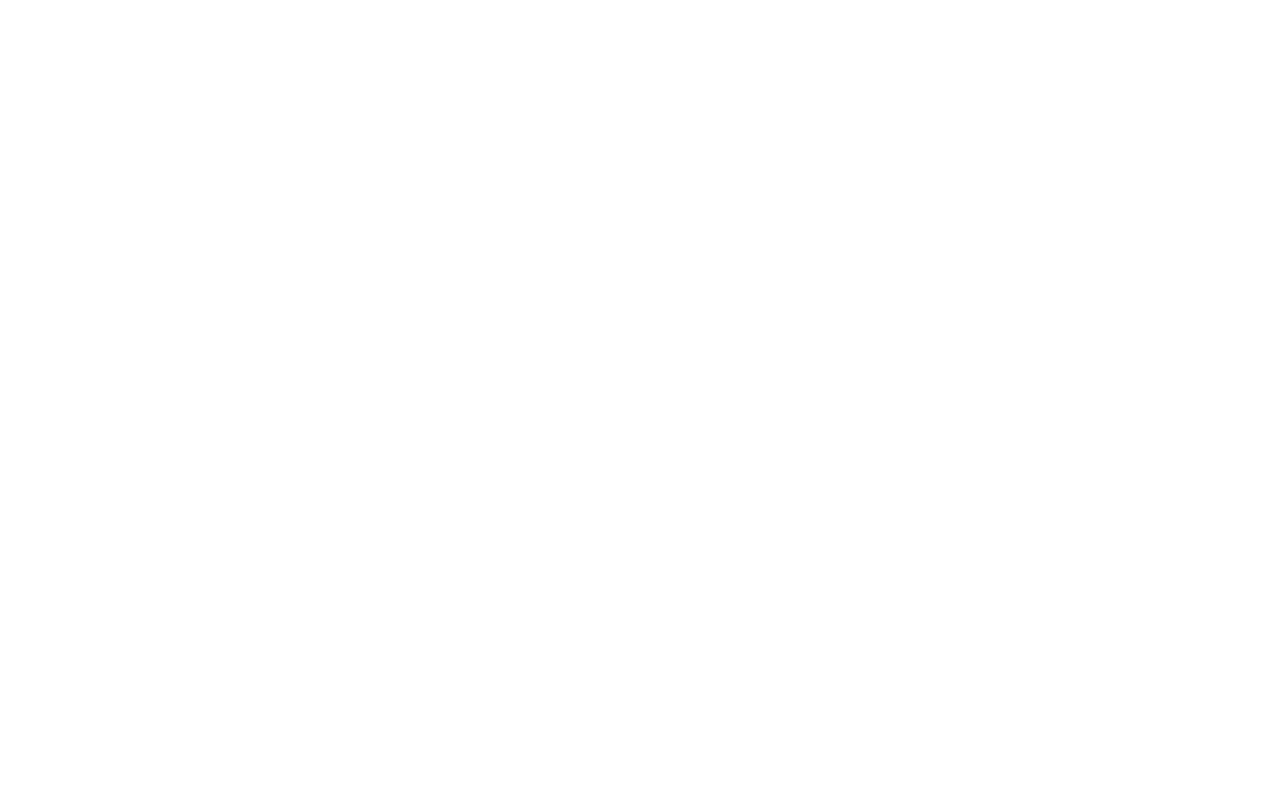
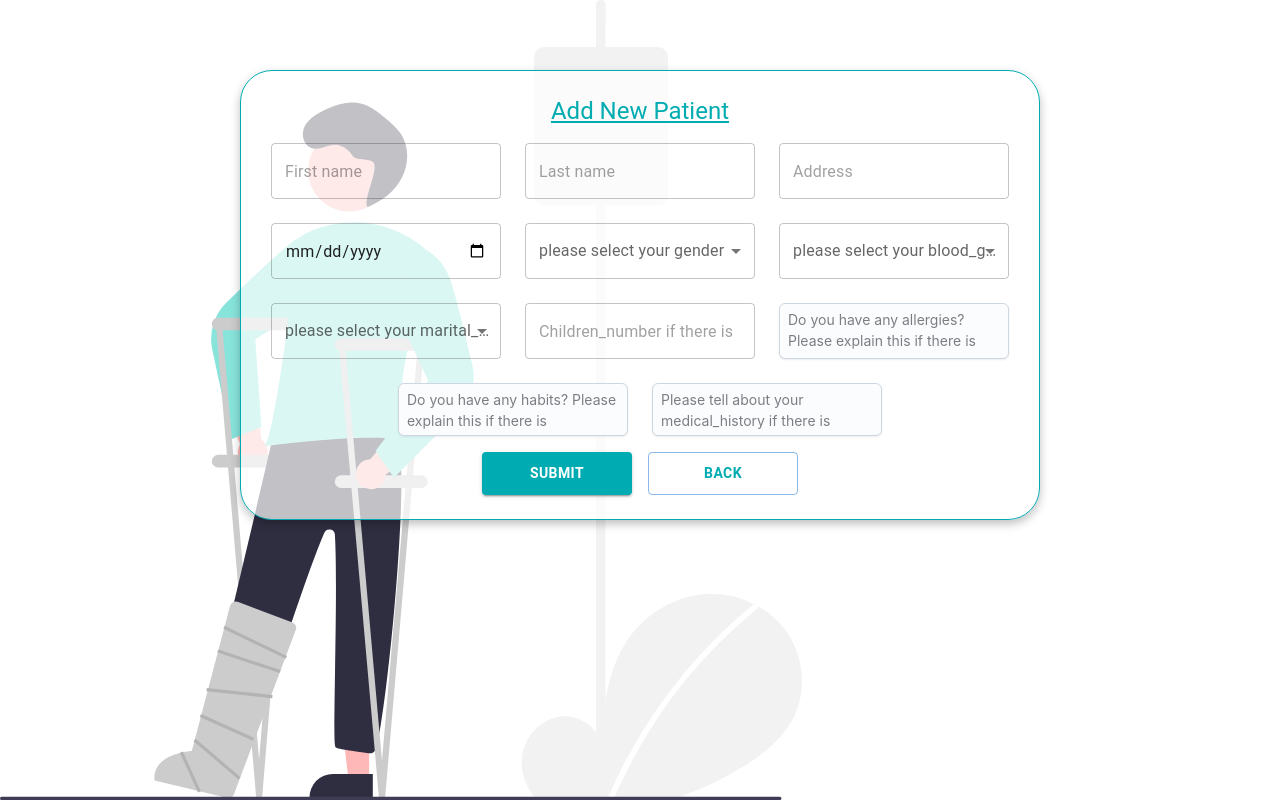
Before and after one commit to madleenshanwar/hospital-repo, a React (Create React App) app: page /updatePatient/1 in a window 1280 px wide. Before the commit this address had no page. Built offline with nearby package versions, Linux system fonts and the light colour scheme.

Commit message:
i created anew page UpdatePatient

```diff
--- a/src/Router/Router.js
+++ b/src/Router/Router.js
@@ -10,6 +10,7 @@
 import UpdateRoom from '../page/Room/UpdateRoom'
 import PatientPage from '../page/Patient/PatientPage'
 import AddPatient from '../page/Patient/AddPatient'
+import UpdatePatient from '../page/Patient/UpdatePatient'
 export default function Router() {
   return (
     <BrowserRouter>
@@ -24,6 +25,7 @@
         <Route path='updatedroom/:index' element={<UpdateRoom/>}/>
         <Route path='patient' element={<PatientPage/>}/>
         <Route path='addpatient' element={<AddPatient/>}/>
+        <Route path="updatePatient/:index" element={<UpdatePatient/>}/>
     </Routes>
     </BrowserRouter>
   )
--- a/src/component/Patient/AddPatientCard.js
+++ b/src/component/Patient/AddPatientCard.js
@@ -3,7 +3,6 @@
   Box,
   Button,
   MenuItem,
-  TextareaAutosize,
   TextField,
   Typography,
 } from "@mui/material";
--- /dev/null
+++ b/src/component/Patient/UpdatePatientCard.js
@@ -0,0 +1,278 @@
+import { useParams } from 'react-router-dom';
+import { Textarea } from "@mui/joy";
+import {
+  Box,
+  Button,
+  MenuItem,
+  TextField,
+  Typography,
+} from "@mui/material";
+import React, { useEffect, useState } from "react";
+import { useNavigate } from "react-router-dom";
+import * as Yup from "yup";
+const validationSchema = Yup.object().shape({
+  first_name: Yup.string()
+    .required("first_name is required")
+    .min(3, "Name must have at least 3 letters")
+    .max(10, "must contain at least 10 letters"),
+  last_name: Yup.string()
+    .required("last_name is required")
+    .min(3, "Name must have at least 3 letters")
+    .max(10, "must contain at least 10 letters"),
+  address: Yup.string().required("address is required"),
+  birthday: Yup.string().required("birthday is required"),
+  gender: Yup.string().required("gender is required"),
+  blood_group: Yup.string().required("  blood_group is required"),
+  marital_status: Yup.string().required("marital_status is required"),
+  //  allergies:Yup.string()
+  //  .required("allergies is required"),
+  //  medical_history:Yup.string()
+  //  .required("medical_history is required"),
+  //  habits:Yup.string()
+  //  .required("habits is required"),
+});
+export default function UpdatePatientCard() {
+    const {index}=useParams();
+    const [patient, setPatient] = useState({
+        first_name: "",
+        last_name: "",
+        address: "",
+        birthday: "",
+        gender: "",
+        blood_group: "",
+        allergies: "",
+        medical_history: "",
+        marital_status: "",
+        children_number: "",
+        habits: "",
+      });
+      const route = useNavigate();
+      const [errors, setErrors] = useState({});
+      const [isSubmitted, setIsSubmitted] = useState(false);
+      const handleChange = async (e) => {
+        const { name, value } = e.target;
+        setPatient((prevD) => ({
+          ...prevD,
+          [name]: value,
+        }));
+        try {
+          await validationSchema.validateAt(name, { [name]: value });
+          setErrors((prev) => ({ ...prev, [name]: undefined }));
+        } catch (error) {
+          setErrors((prev) => ({ ...prev, [name]: error.message }));
+        }
+      };
+      const handleSubmit = async (e) => {
+        e.preventDefault();
+        const values = { ...patient };
+        try {
+          await validationSchema.validate(values, { abortEarly: false });
+          console.log("Patient Info:", values);
+          setErrors({});
+          setIsSubmitted(true);
+        } catch (err) {
+          const validationErrors = {};
+          err.inner.forEach((error) => {
+            validationErrors[error.path] = error.message;
+          });
+          setErrors(validationErrors);
+          setIsSubmitted(false);
+        }
+      };
+      useEffect(() => {
+        if (isSubmitted === true) {
+          route("/patient");
+        }
+      }, [isSubmitted, route]);
+      return (
+        <Box
+          component="form"
+          onSubmit={handleSubmit}
+          sx={{
+            margin: "70px auto",
+            p: 3,
+            display: "flex",
+            flexDirection: "column",
+            alignItems: "center",
+            justifyContent: "center",
+            gap: 2,
+            boxShadow: "0px 4px 10px rgba(0,0,0,0.25)",
+            borderRadius: 8,
+            backgroundColor: "rgba(255,255,255,0.7)",
+            border: "1px solid #00ACB1",
+            height: "fit-content",
+            maxWidth: "800px",
+          }}
+        >
+          <Typography
+            variant="h5"
+            component="h2"
+            sx={{ color: "#00ACB1", textDecoration: "underline" }}
+          >
+            Add New Patient
+          </Typography>
+          <Box
+            sx={{
+              display: "flex",
+              justifyContent: "center",
+              flexWrap: "wrap",
+              gap: 3,
+            }}
+          >
+            <TextField
+              placeholder="First name"
+              name="first_name"
+              value={patient.first_name}
+              variant="outlined"
+              onChange={handleChange}
+              error={Boolean(errors.first_name)}
+              helperText={errors.first_name}
+              sx={{ width: "230px" }}
+            />
+            <TextField
+              placeholder="Last name"
+              name="last_name"
+              variant="outlined"
+              value={patient.last_name}
+              onChange={handleChange}
+              error={Boolean(errors.last_name)}
+              helperText={errors.last_name}
+              sx={{ width: "230px" }}
+            />
+            <TextField
+              placeholder="Address"
+              name="address"
+              variant="outlined"
+              value={patient.address}
+              onChange={handleChange}
+              error={Boolean(errors.address)}
+              helperText={errors.address}
+              sx={{ width: "230px" }}
+            />
+            <TextField
+              type="date"
+              placeholder="Birthday"
+              name="birthday"
+              variant="outlined"
+              value={patient.birthday}
+              onChange={handleChange}
+              error={Boolean(errors.birthday)}
+              helperText={errors.birthday}
+              sx={{ width: "230px" }}
+            />
+            <TextField
+              id="outlined-select-currency"
+              select
+              label="please select your gender"
+              onChange={handleChange}
+              value={patient.gender}
+              name="gender"
+              error={Boolean(errors.gender)}
+              helperText={errors.gender}
+              sx={{ width: "230px" }}
+            >
+              <MenuItem value="Male">Male</MenuItem>
+              <MenuItem value="Female">Female</MenuItem>
+            </TextField>
+            <TextField
+              id="outlined-select-currency"
+              select
+              label="please select your blood_group"
+              onChange={handleChange}
+              value={patient.blood_group}
+              name="blood_group"
+              error={Boolean(errors.blood_group)}
+              helperText={errors.blood_group}
+              sx={{ width: "230px" }}
+            >
+              <MenuItem value="A+">A+</MenuItem>
+              <MenuItem value="A-">A-</MenuItem>
+              <MenuItem value="AB-">AB-</MenuItem>
+              <MenuItem value="AB-">AB-</MenuItem>
+              <MenuItem value="B-">B-</MenuItem>
+              <MenuItem value="B-">B-</MenuItem>
+              <MenuItem value="O-">O-</MenuItem>
+              <MenuItem value="O-">O-</MenuItem>
+            </TextField>
+            <TextField
+              id="outlined-select-currency"
+              select
+              label="please select your marital_status"
+              onChange={handleChange}
+              value={patient.marital_status}
+              name="marital_status"
+              error={Boolean(errors.marital_status)}
+              helperText={errors.marital_status}
+              sx={{ width: "230px" }}
+            >
+              <MenuItem value="Single">Single</MenuItem>
+              <MenuItem value="Married">Married</MenuItem>
+            </TextField>
+            <TextField
+              placeholder="Children_number if there is"
+              name="children_number"
+              variant="outlined"
+              value={patient.children_number}
+              onChange={handleChange}
+              sx={{ width: "230px" }}
+            />
+            <Textarea
+              size="sm"
+              placeholder="Do you have any allergies? Please explain this if there is "
+              name="allergies"
+              variant="outlined"
+              value={patient.allergies}
+              onChange={handleChange}
+              // error={Boolean(errors.allergies)}
+              // helperText={errors.allergies}
+              sx={{ width: "230px" }}
+            />
+            <Textarea
+              size="sm"
+              placeholder="Do you have any habits? Please explain this if there is "
+              name="habits"
+              variant="outlined"
+              value={patient.habits}
+              onChange={handleChange}
+              // error={Boolean(errors.habits)}
+              // helperText={errors.habits}
+              sx={{ width: "230px" }}
+            />
+            <Textarea
+              size="sm"
+              placeholder="Please tell about your medical_history if there is"
+              name="medical_history"
+              variant="outlined"
+              value={patient.medical_history}
+              onChange={handleChange}
+              // error={Boolean(errors.medical_history)}
+              // helperText={errors.medical_history}
+              sx={{ width: "230px" }}
+            />
+          </Box>
+          <Box sx={{ display: "flex", gap: 2 }}>
+            <Button
+              variant="contained"
+              type="submit"
+              sx={{
+                background: "#00ACB1",
+                p: 1,
+                fontWeight: "bold",
+                width: "150px",
+              }}
+            >
+              Submit
+            </Button>
+            <Button
+              variant="outlined"
+              sx={{ color: "#00ACB1", p: 1, fontWeight: "bold", width: "150px" }}
+              onClick={() => {
+                route("/patient");
+              }}
+            >
+              Back
+            </Button>
+          </Box>
+        </Box>
+      );
+}
--- /dev/null
+++ b/src/page/Patient/UpdatePatient.js
@@ -0,0 +1,15 @@
+import React from 'react'
+import UpdatePatientCard from '../../component/Patient/UpdatePatientCard'
+import { Box } from '@mui/material'
+
+export default function UpdatePatient() {
+  return (
+    <Box>
+    <img
+      src="/assest/images/patient.svg"
+      style={{ position: "absolute", zIndex: "-1",height:'100%',top:0 }}
+    />
+    <UpdatePatientCard/>
+  </Box>
+  )
+}
```
